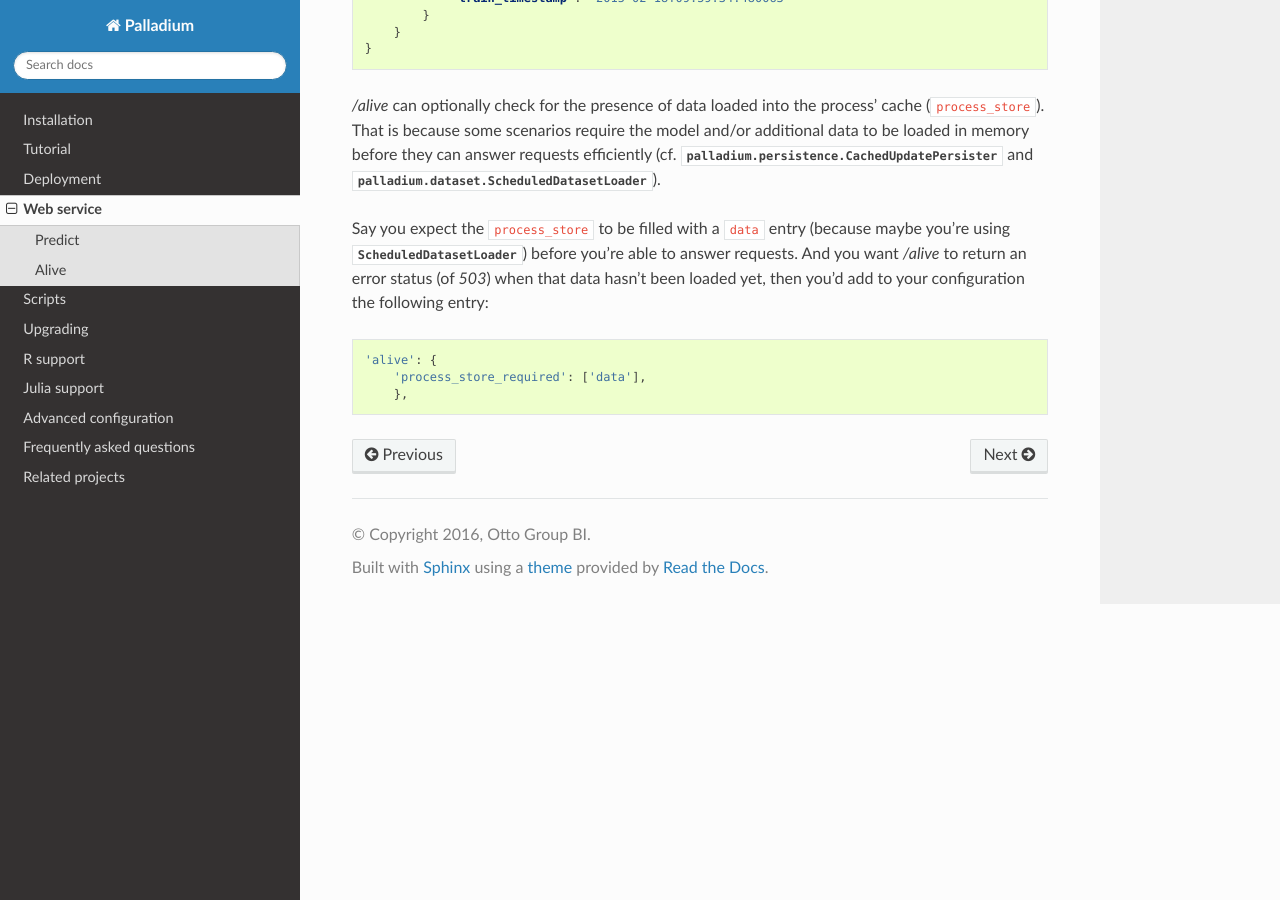
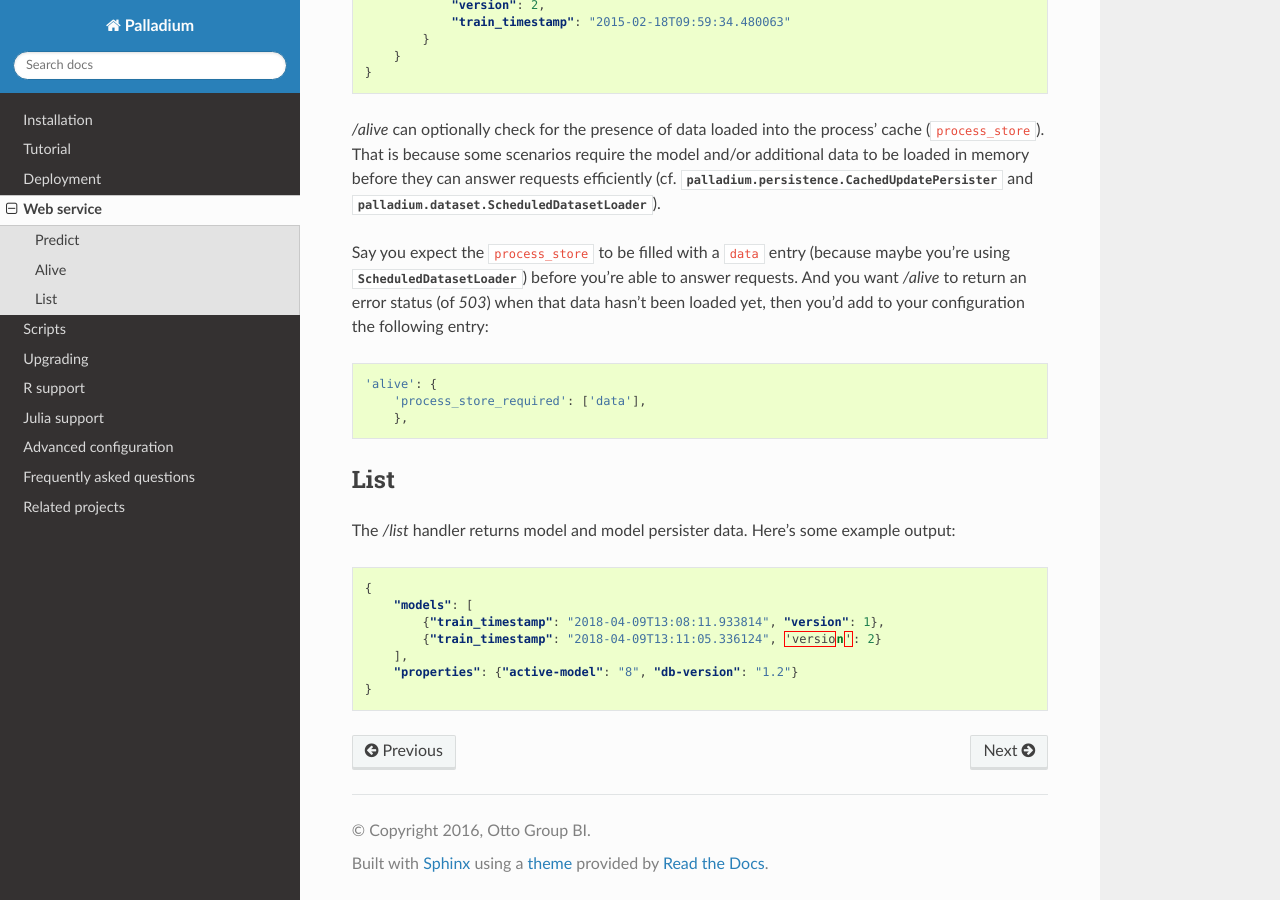
Before and after one commit to ottogroup/palladium, a Sphinx documentation site: the page built from docs/user/web-service.rst, in a window 1280 px wide and 900 px high, scrolled down 2713 px. Built offline with Sphinx 7.4.7 and the Read the Docs theme 2.0.0, drawn with Linux system fonts in a browser that asks for light colours; pages that are not in the unit, such as notebooks, are missing from menus.

Commit message:
A /list web service that works similar to the pld-list CLI

```diff
--- a/docs/user/web-service.rst
+++ b/docs/user/web-service.rst
@@ -168,3 +168,19 @@ configuration the following entry:
     'alive': {
         'process_store_required': ['data'],
         },
+
+List
+----
+
+The */list* handler returns model and model persister data.  Here's
+some example output:
+
+.. code-block:: json
+
+   {
+       "models": [
+           {"train_timestamp": "2018-04-09T13:08:11.933814", "version": 1},
+           {"train_timestamp": "2018-04-09T13:11:05.336124", 'version': 2}
+       ],
+       "properties": {"active-model": "8", "db-version": "1.2"}
+   }
```
Also changed, not shown: 2 other files.
